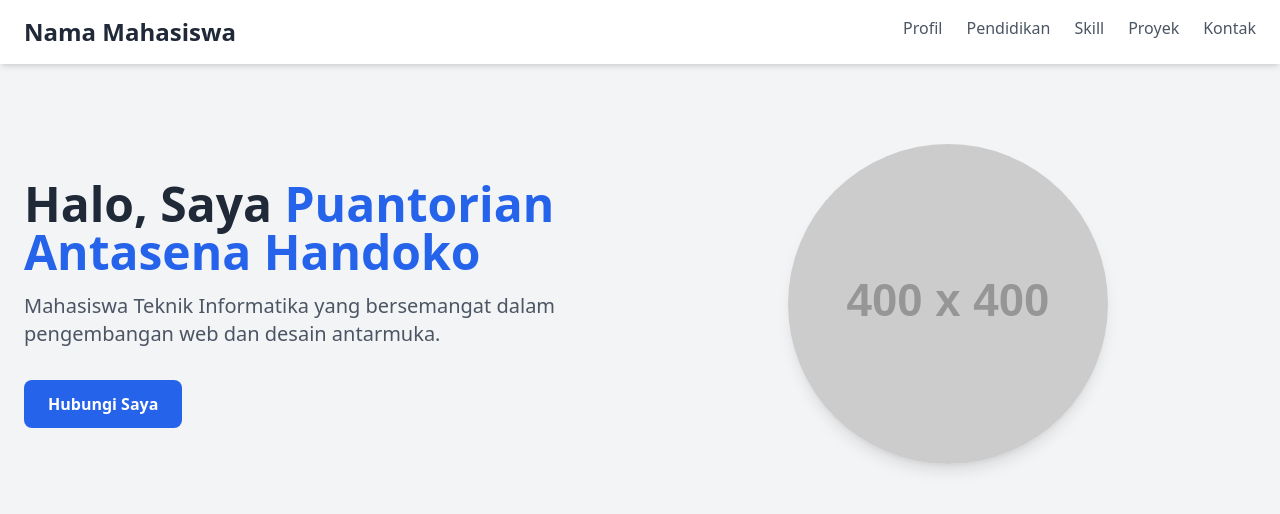
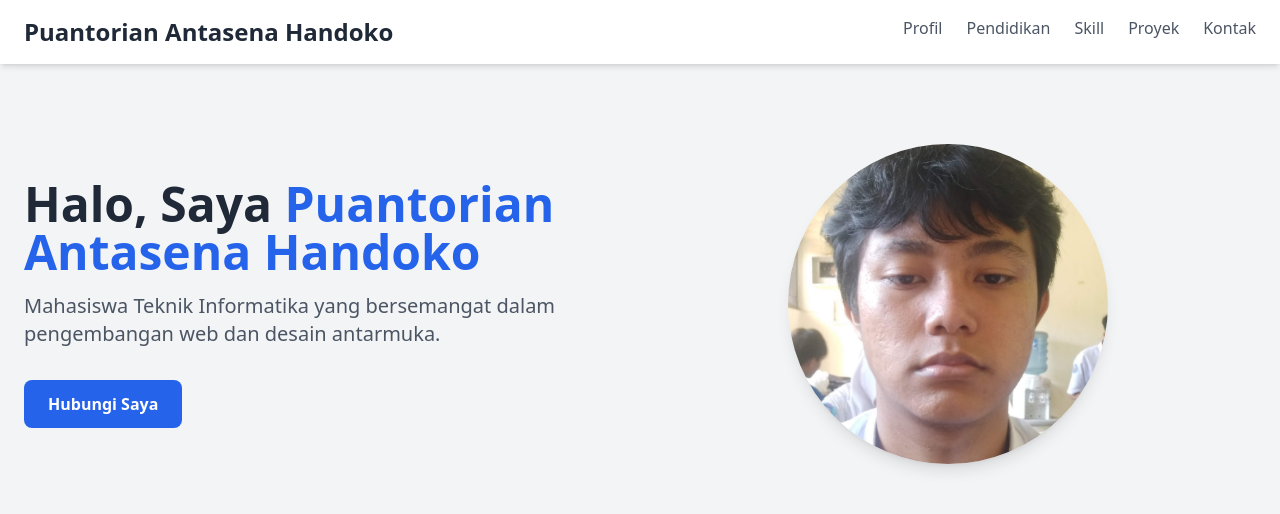
Before and after one commit to iantasena/MY_Porto, a Vue app in the folder My_CV/: page / in a window 1280 px wide. Shown: the top 514 px of the page. Built offline with nearby package versions, Linux system fonts and the light colour scheme; the HTML template or start-up script is replaced by a standard one.

Commit message:
update foto

```diff
--- a/My_CV/src/components/Hero.vue
+++ b/My_CV/src/components/Hero.vue
@@ -16,7 +16,7 @@ Hubungi Saya
 </a>
 </div>
 <div class="md:w-1/2 flex justify-center animate-slide-in-right">
-<img src="https://via.placeholder.com/400" alt="Foto Profil"
+<img src="/Images/Foto.jpg" alt="Foto Profil"
 class="w-80 h-80 rounded-full object-cover shadow-lg">
 </div>
 </section>
--- a/My_CV/src/components/Navbar.vue
+++ b/My_CV/src/components/Navbar.vue
@@ -1,8 +1,7 @@
 <template>
 <header class="bg-white shadow-md sticky top-0 z-50 animate-fade-in">
 <nav class="container mx-auto px-6 py-4 flex justify-between itemscenter">
-<div class="text-2xl font-bold text-gray-800">Nama
-Mahasiswa</div>
+<div class="text-2xl font-bold text-gray-800">Puantorian Antasena Handoko</div>
 <ul class="flex space-x-6">
 <li><a href="#profil" class="text-gray-600 hover:text-blue-500
 transform hover:-translate-y-0.5 transition-all duration-
```
Also changed, not shown: My_CV/Images/Foto.jpg (added), 1 other file (tests, documents, lock files or other folders).
